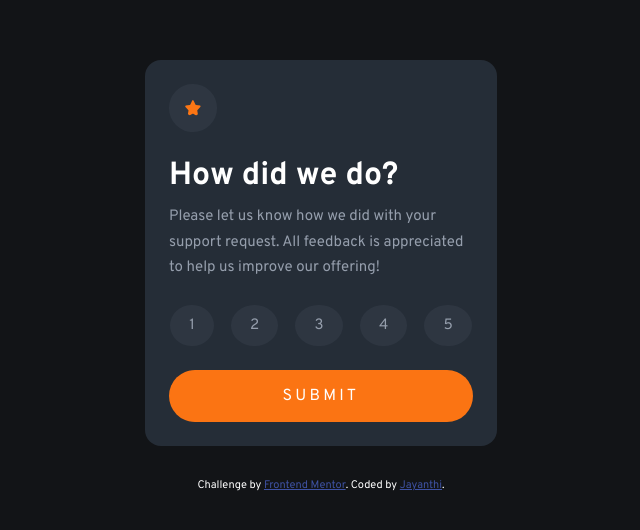
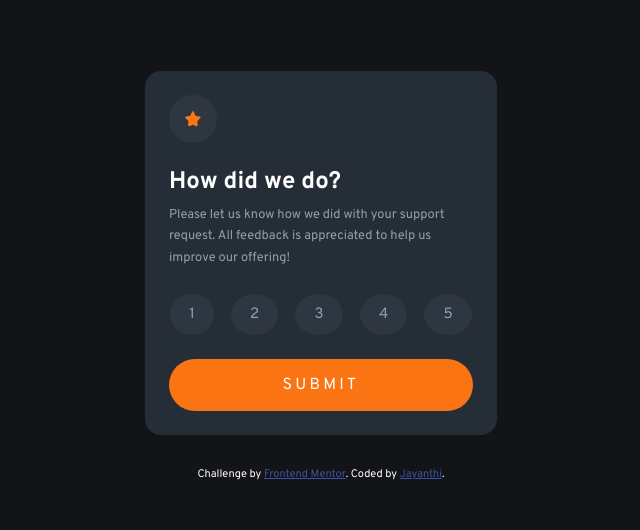
Before and after one commit to jrc17/interactive-rating-component-main, a plain HTML site: page index.html in a window 1280 px wide. Shown: the part 124-654 px from the top of the page, without its empty margins (319-959 px from the left). Drawn offline with Linux system fonts and the light colour scheme.

Commit message:
changed font size

```diff
--- a/style.css
+++ b/style.css
@@ -47,11 +47,12 @@ footer a {
 }
 .rating-heading {
   margin-top: 1rem;
-  font-size: 2rem;
+  font-size: 1.5rem;
 }
 .rating-text {
   line-height: 1.7;
   color: #959eac;
+  font-size: 0.8rem;
 }
 .rating {
   margin: 1rem 0;
```
